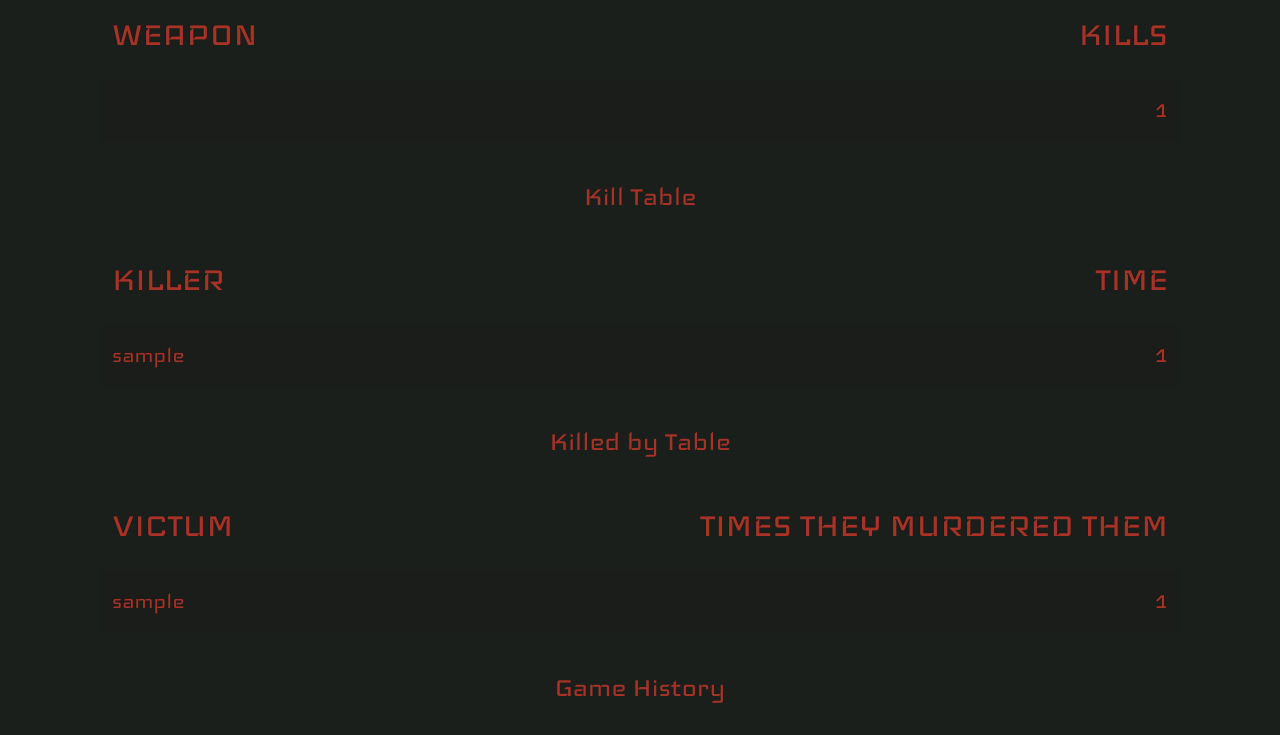
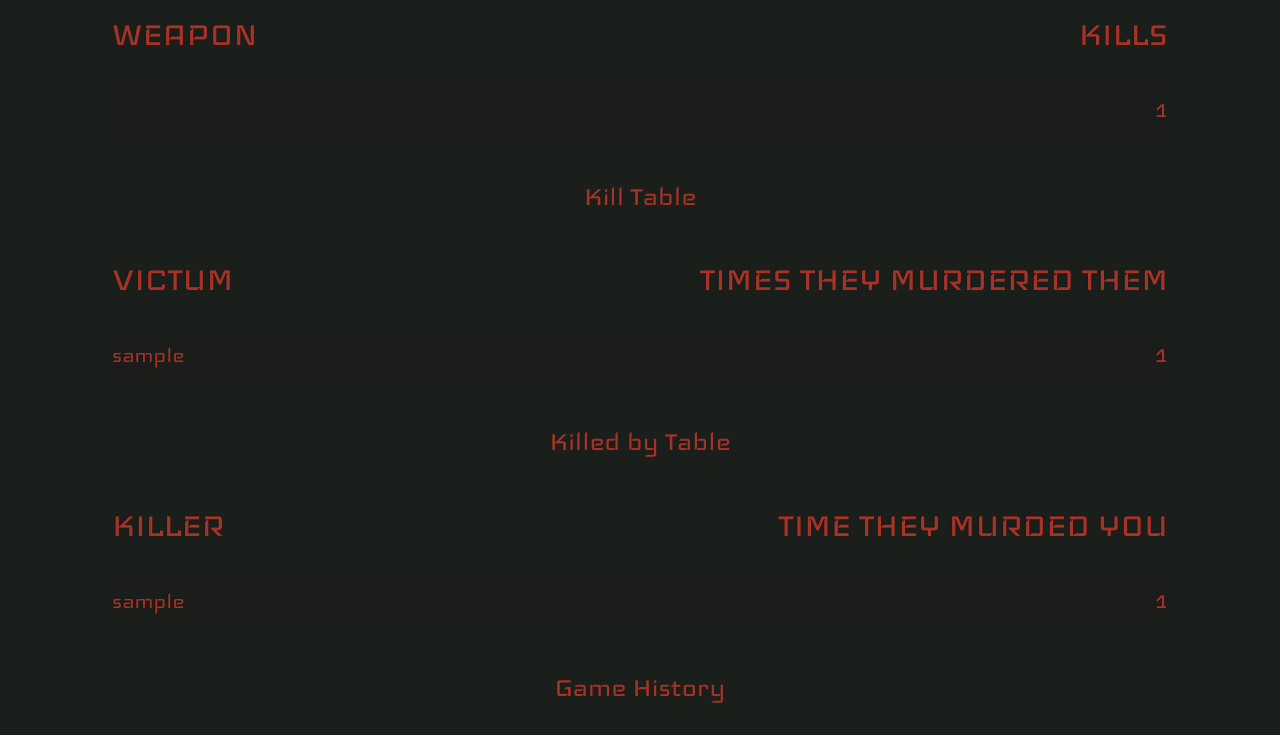
Before and after one commit to notbaab/q3-scoreboard, a Flask app: page /player/1 in a window 1280 px wide. Shown: the part 340-1075 px from the top of the page. Run offline with Flask 2, Linux system fonts and the light colour scheme; tables that the repository leaves empty hold one stand-in row (values such as "Sample post"); some libraries are stand-ins or nearby versions.

Commit message:
Fixed mismatch of the victim and killer text

```diff
--- a/q3_scoreboard/templates/profile.html
+++ b/q3_scoreboard/templates/profile.html
@@ -36,8 +36,8 @@
 <div class="col-md-12">
     <table class="table table-striped table-hover quake-font">
         <thead class="table-title">
-            <th><h3>Killer </h3></th>
-            <th style="text-align: right;"><h3>Time</h3></th>
+            <th><h3>Victum</h3></th>
+            <th style="text-align: right;"><h3>Times They Murdered Them</h3></th>
         </thead>
         {% for kill in profile["kill_table"] %}
             <tr>
@@ -52,8 +52,8 @@
 <div class="col-md-12">
     <table class="table table-striped table-hover quake-font">
         <thead class="table-title">
-            <th><h3>Victum</h3></th>
-            <th style="text-align: right;"><h3>Times They Murdered Them</h3></th>
+            <th><h3>Killer</h3></th>
+            <th style="text-align: right;"><h3>Time They Murded You</h3></th>
         </thead>
         {% for victum in profile["victum_table"] %}
             <tr>
```
